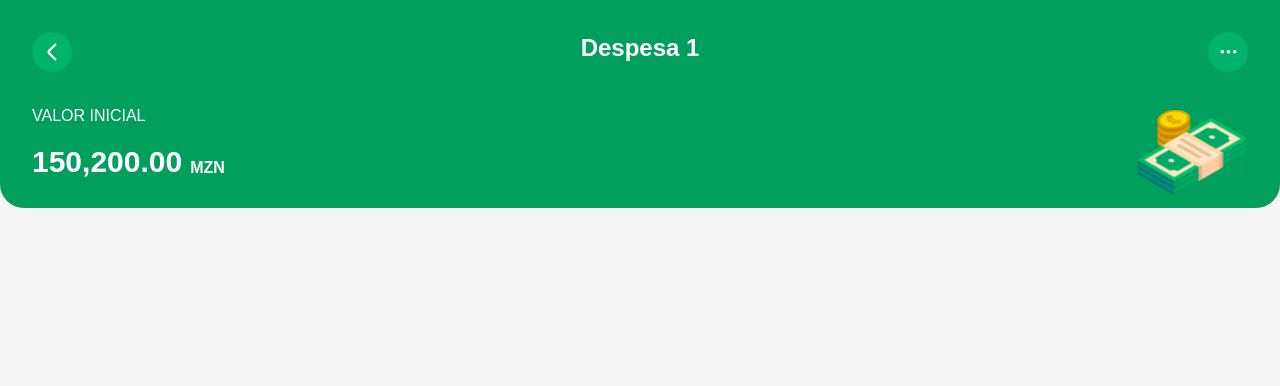
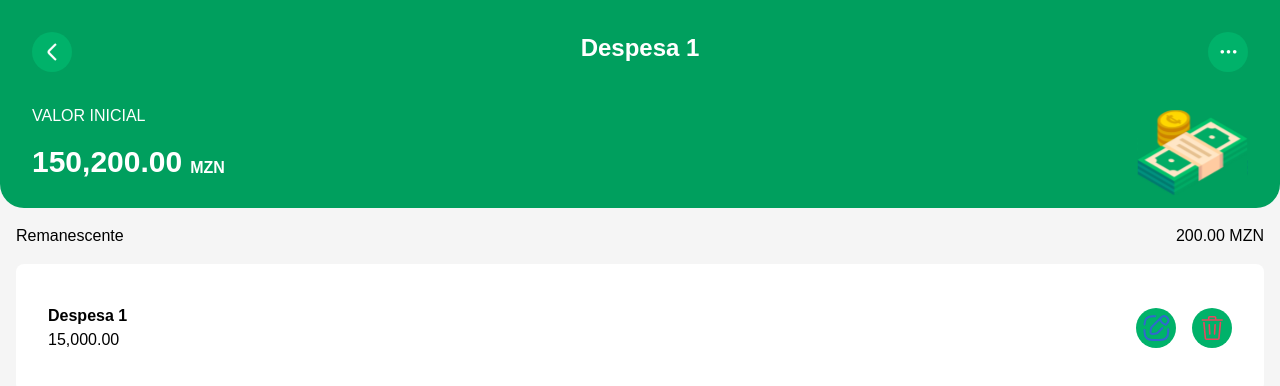
Before and after one commit to FirminoMassango/mettical, a React (Vite) app: page / in a window 1280 px wide. Shown: the top 386 px of the page. Built offline with nearby package versions, Linux system fonts and the light colour scheme.

Commit message:
feat: improve the card component styling

```diff
--- a/src/App.tsx
+++ b/src/App.tsx
@@ -1,9 +1,15 @@
 import Header from './components/Header'
+import Card from './components/Card'
 
 function App() {
   return (
     <>
       <Header title="Despesa 1" budget="150,200.00" />
+      <div className='flex justify-between m-4'>
+        <span>Remanescente</span>
+        <span>200.00 MZN</span>
+      </div>
+      <Card/>
     </>
   )
 }
--- a/src/components/Card.tsx
+++ b/src/components/Card.tsx
@@ -1,7 +1,20 @@
+import Button from "./Button";
+import Icon from "./Icon";
+
 export default function Card() {
     return (
-            <div className="mx-8 my-4 text-white">
-            Card Component
+            <div className="flex items-center justify-between h-32 mx-4 my-4 p-8 bg-white rounded-lg">
+                <div>
+                    <h1 className="font-semibold">Despesa 1</h1>
+                    <p className="font-base">15,000.00</p>
+                </div>
+                <div className="flex">
+                    <Button icon="edit"/>
+                    <div className="ml-4">
+                      <Button icon="trash"/>
+                    </div>
+
+                </div>
             </div>
     )
 }
--- a/src/components/Header.tsx
+++ b/src/components/Header.tsx
@@ -9,7 +9,6 @@ interface HeaderProps {
 
 export default function Header(props: HeaderProps){
     return (
-        <>
             <div className="h-52 bg-primary-200 rounded-b-3xl p-8 text-white ">
                 <div className="flex justify-between">
                     <Button icon="arrow_left"/>
@@ -31,7 +30,5 @@ export default function Header(props: HeaderProps){
                     </div>
                 </div>
             </div>
-
-        </>
     )
 }
```
